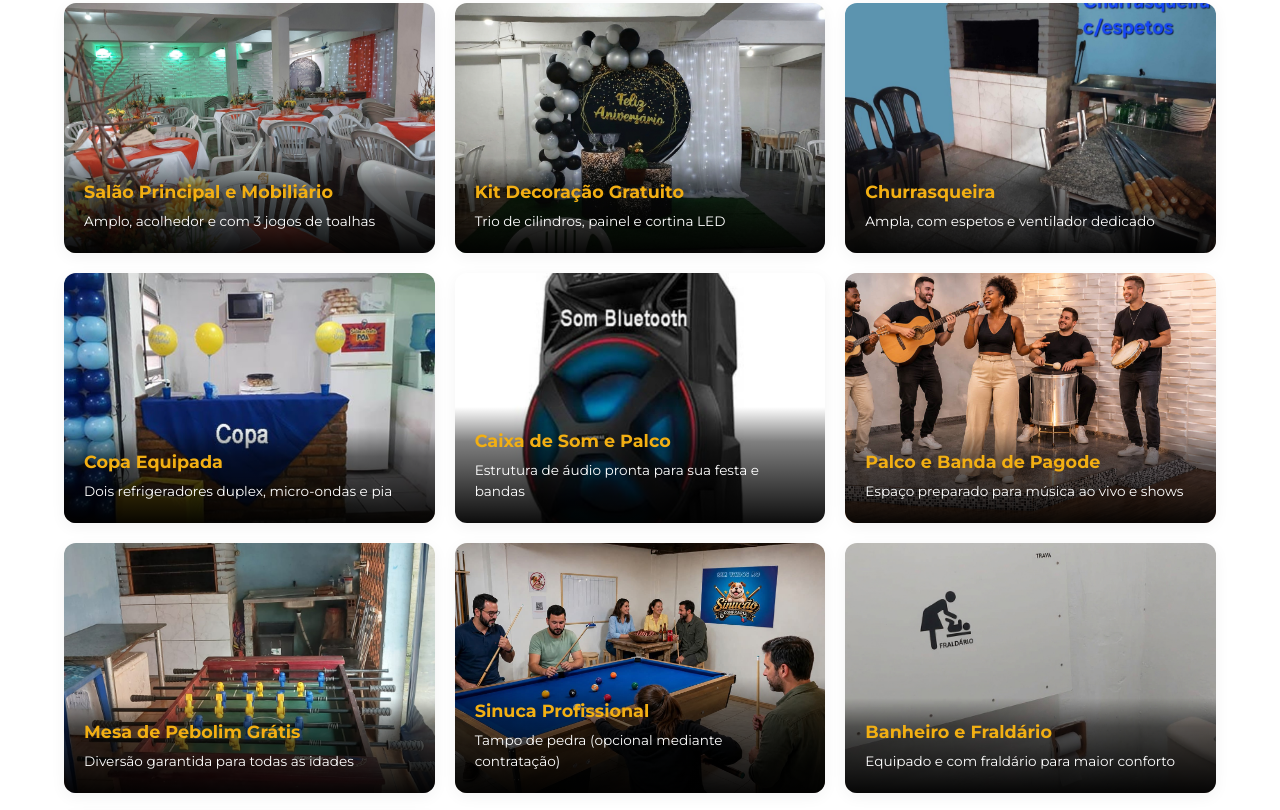
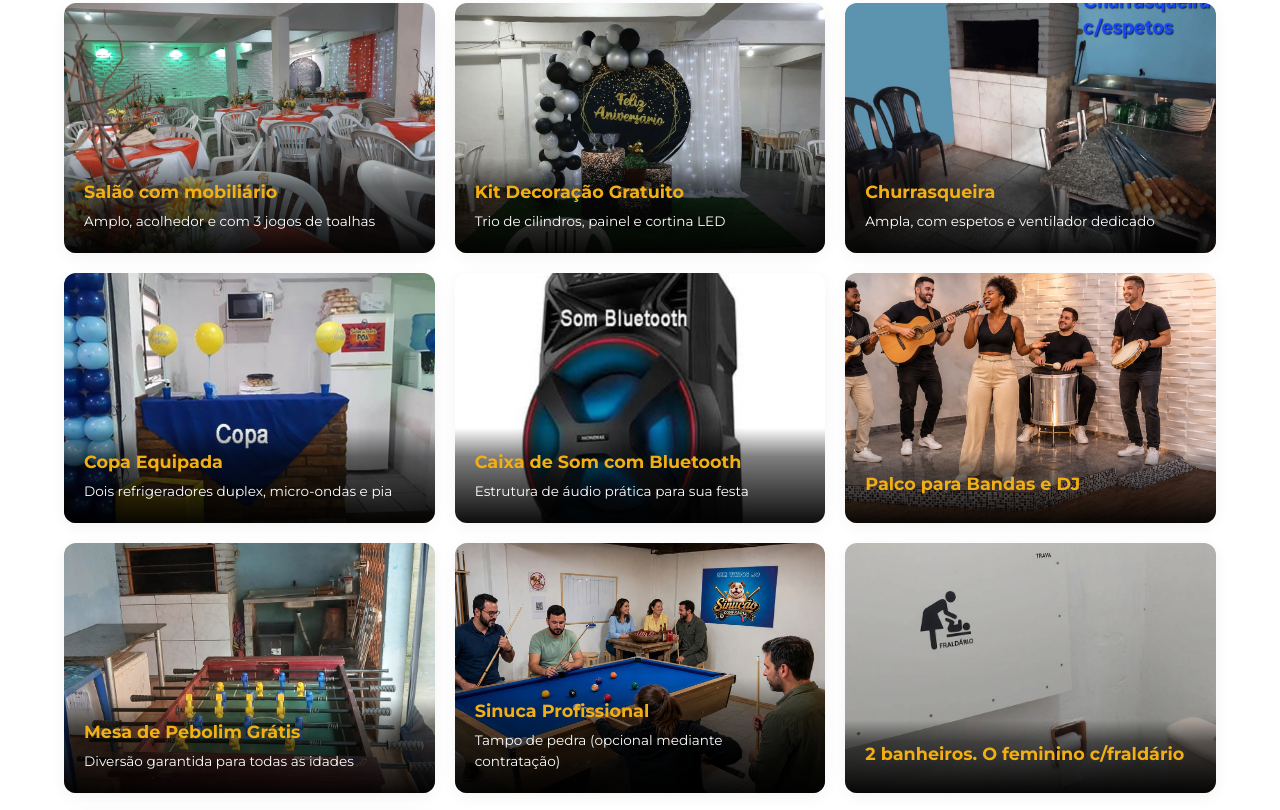
Before and after one commit to voamaisdesign/Salaodefestapoa, a plain HTML site: page index.html in a window 1280 px wide. Shown: the part 1726-2536 px from the top of the page. Drawn offline with Linux system fonts and the light colour scheme.

Commit message:
Update index.html

```diff
--- a/index.html
+++ b/index.html
@@ -136,7 +136,7 @@
                 <div class="card card-feat">
                     <div class="icon-wrap"><i class="fas fa-gifts"></i></div>
                     <h3>Decoração Básica Grátis</h3>
-                    <p>Cilindros, painel redondo, grama sintética e cortina com luz de LED piscante inclusos, para você economizar tempo e dinheiro na montagem!</p>
+                    <p>Trio de Cilindros, painel redondo, grama sintética e cortina com luz de LED piscante inclusos, para você economizar tempo e dinheiro na montagem!</p>
                 </div>
                 <div class="card card-feat">
                     <div class="icon-wrap"><i class="fas fa-door-open"></i></div>
@@ -161,9 +161,9 @@
             <div class="galeria-grid">
                 <!-- Salão Geral -->
                 <div class="galeria-item">
-                    <img src="img/hero-salao.jpg" alt="Salão principal e mesas prontos para receber até 70 convidados" onerror="this.src='https://placehold.co/600x400?text=Foto:+Espaço+Interno+e+Mobiliário'">
+                    <img src="img/hero-salao.jpg" alt="Salão com mobiliário pronto para receber até 70 convidados" onerror="this.src='https://placehold.co/600x400?text=Foto:+Salão+com+mobiliário'">
                     <div class="galeria-info">
-                        <h4>Salão Principal e Mobiliário</h4>
+                        <h4>Salão com mobiliário</h4>
                         <p>Amplo, acolhedor e com 3 jogos de toalhas</p>
                     </div>
                 </div>
@@ -193,18 +193,17 @@
                 </div>
                 <!-- Caixa de Som -->
                 <div class="galeria-item">
-                    <img src="img/caixa-de-som.jpg" alt="Caixa de som e estrutura de áudio para animar a festa" onerror="this.src='https://placehold.co/600x400?text=Foto:+Caixa+de+Som'">
+                    <img src="img/caixa-de-som.jpg" alt="Caixa de Som com Bluetooth para animar a festa" onerror="this.src='https://placehold.co/600x400?text=Foto:+Caixa+de+Som+com+Bluetooth'">
                     <div class="galeria-info">
-                        <h4>Caixa de Som e Palco</h4>
-                        <p>Estrutura de áudio pronta para sua festa e bandas</p>
+                        <h4>Caixa de Som com Bluetooth</h4>
+                        <p>Estrutura de áudio prática para sua festa</p>
                     </div>
                 </div>
                 <!-- Palco com Banda de Pagode -->
                 <div class="galeria-item">
-                    <img src="img/palco-banda-pagode.jpg" alt="Banda de pagode se apresentando no palco do Salão de Festa PoA" onerror="this.src='https://placehold.co/600x400?text=Foto:+Palco+e+Banda+de+Pagode'">
+                    <img src="img/palco-banda-pagode.jpg" alt="Palco para Bandas e DJ no Salão de Festa PoA" onerror="this.src='https://placehold.co/600x400?text=Foto:+Palco+para+Bandas+e+DJ'">
                     <div class="galeria-info">
-                        <h4>Palco e Banda de Pagode</h4>
-                        <p>Espaço preparado para música ao vivo e shows</p>
+                        <h4>Palco para Bandas e DJ</h4>
                     </div>
                 </div>
                 <!-- Lazer Pebolim -->
@@ -225,10 +224,9 @@
                 </div>
                 <!-- Banheiro e Fraldário -->
                 <div class="galeria-item">
-                    <img src="img/banheiro-fraldario.jpg" alt="Banheiro equipado com fraldário no Salão de Festa PoA" onerror="this.src='https://placehold.co/600x400?text=Foto:+Banheiro+com+Fraldário'">
+                    <img src="img/banheiro-fraldario.jpg" alt="2 banheiros. O feminino c/fraldário no Salão de Festa PoA" onerror="this.src='https://placehold.co/600x400?text=Foto:+2+banheiros.+O+feminino+c/fraldário'">
                     <div class="galeria-info">
-                        <h4>Banheiro e Fraldário</h4>
-                        <p>Equipado e com fraldário para maior conforto</p>
+                        <h4>2 banheiros. O feminino c/fraldário</h4>
                     </div>
                 </div>
                 <!-- Estacionamento -->
@@ -288,7 +286,7 @@
                 <div class="card-decor-item">
                     <span class="number">1</span>
                     <h4>Kit Básico Gratuito</h4>
-                    <p>Use o kit gratuito do salão (cilindros, painel redondo liso/"Feliz Aniversário", grama e cortina de LED) sem pagar nada a mais.</p>
+                    <p>Use o kit gratuito do salão (trio de cilindros, painel redondo liso/"Feliz Aniversário", grama e cortina de LED) sem pagar nada a mais.</p>
                 </div>
                 <div class="card-decor-item">
                     <span class="number">2</span>
@@ -318,7 +316,7 @@
             <div class="grid grid-2 val-flex">
                 <div class="card card-precos">
                     <h3>6 Horas de Atividade</h3>
-                    <p class="nota-prep">Os responsáveis podem chegar antes para trazer bebidas (gelar no duplex) e organizar o espaço de acordo com o combinado.</p>
+                    <p class="nota-prep" style="color: #f2af13;">Os responsáveis podem chegar antes para trazer bebidas (gelar no duplex) e organizar o espaço de acordo com o combinado.</p>
 
                     <div class="precos-lista">
                         <div class="preco-item">
@@ -399,7 +397,7 @@
                 <div class="accordion-item">
                     <button type="button" class="accordion-header">O que já vem incluído no salão de festas? <i class="fas fa-chevron-down"></i></button>
                     <div class="accordion-content">
-                        <p>Vem incluído: mesas, cadeiras, 3 jogos de toalhas, palco para bandas, pebolim, tomadas para celulares, Wi-Fi, churrasqueira, copa completa (geladeiras, micro-ondas, fogão de mesa e pia), isolamento térmico (lajes e ventiladores), banheiros com papel e sabonete, fraldário no banheiro feminino, área de fumantes, estacionamento na frente, recepção integral dos convidados e o nosso kit básico de decoração gratuito.</p>
+                        <p>Vem incluído: mesas, cadeiras, 3 jogos de toalhas, palco para bandas, pebolim, tomadas para celulares, Wi-Fi, churrasqueira com espetos, copa completa (geladeiras, micro-ondas, fogão de mesa e pia), isolamento térmico (lajes e ventiladores), banheiros com papel e sabonete, fraldário no banheiro feminino, área de fumantes, estacionamento na frente, recepção integral dos convidados e o nosso kit básico de decoração gratuito.</p>
                     </div>
                 </div>
                 <div class="accordion-item">
```
